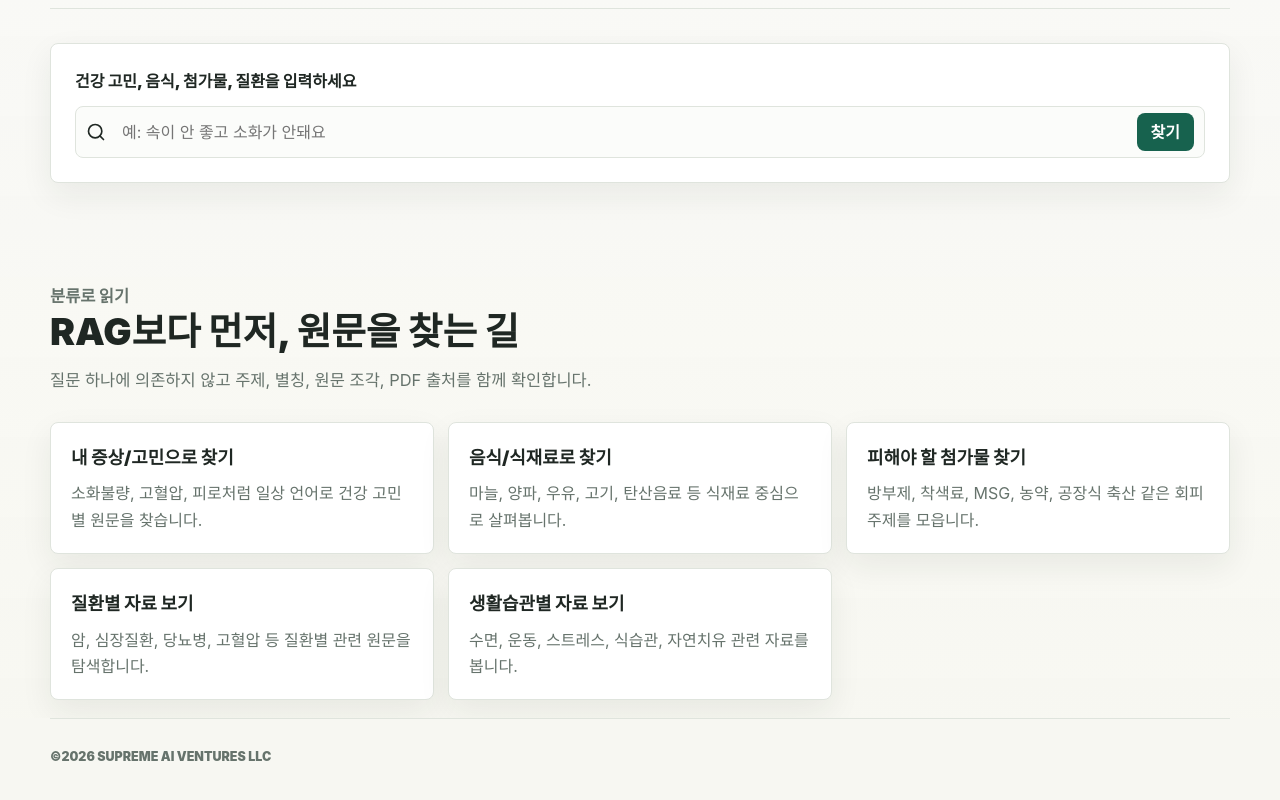
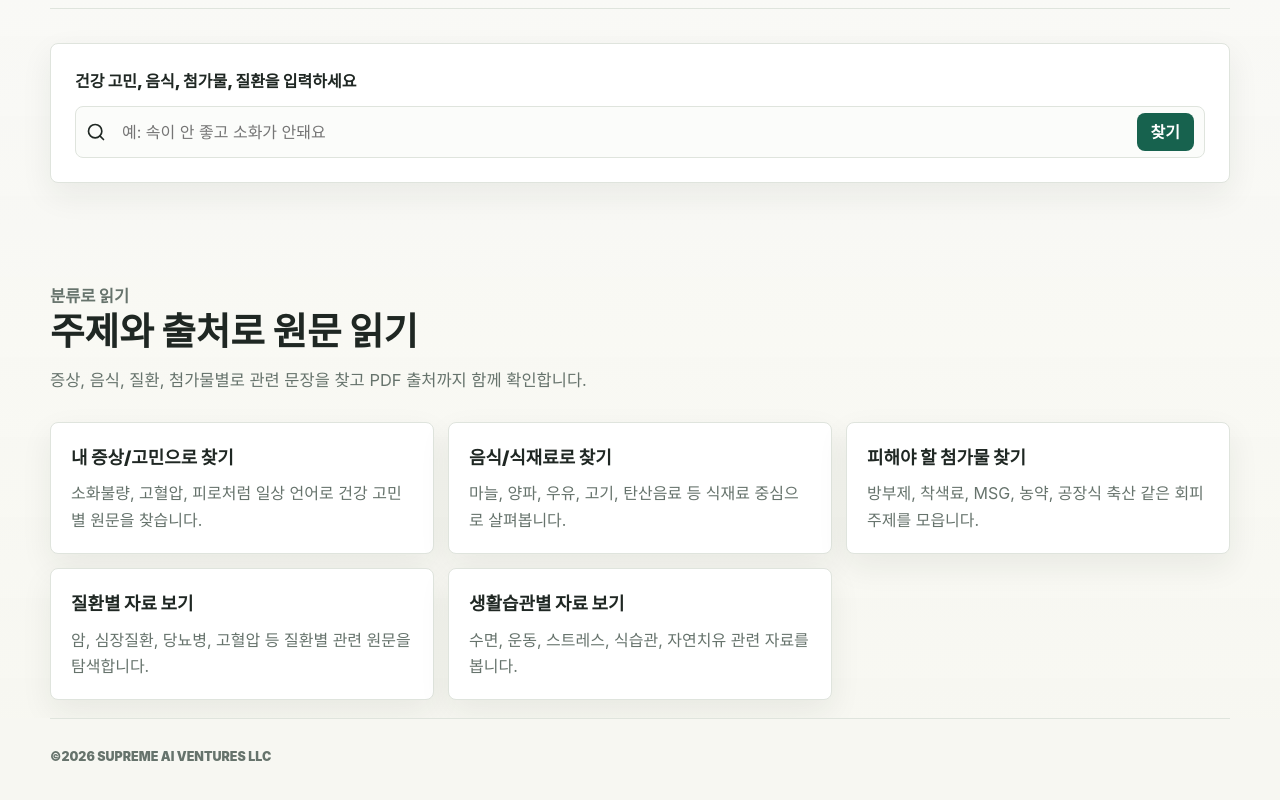
Before and after one commit to manynames3/health1004, a Next.js app in the folder frontend/: page / in a window 1280 px wide. Shown: the part 1369-2169 px from the top of the page. Built offline with nearby package versions, Linux system fonts and the light colour scheme; no server answers.

Commit message:
Remove RAG wording from homepage

```diff
--- a/frontend/components/LandingPage.tsx
+++ b/frontend/components/LandingPage.tsx
@@ -127,8 +127,8 @@ export function LandingPage() {
       <section className="archive-section">
         <div className="section-heading compact">
           <p className="eyebrow">분류로 읽기</p>
-          <h2>RAG보다 먼저, 원문을 찾는 길</h2>
-          <p>질문 하나에 의존하지 않고 주제, 별칭, 원문 조각, PDF 출처를 함께 확인합니다.</p>
+          <h2>주제와 출처로 원문 읽기</h2>
+          <p>증상, 음식, 질환, 첨가물별로 관련 문장을 찾고 PDF 출처까지 함께 확인합니다.</p>
         </div>
         <div className="category-overview-grid">
           {CATEGORY_ROUTES.slice(0, 5).map((route) => (
```
